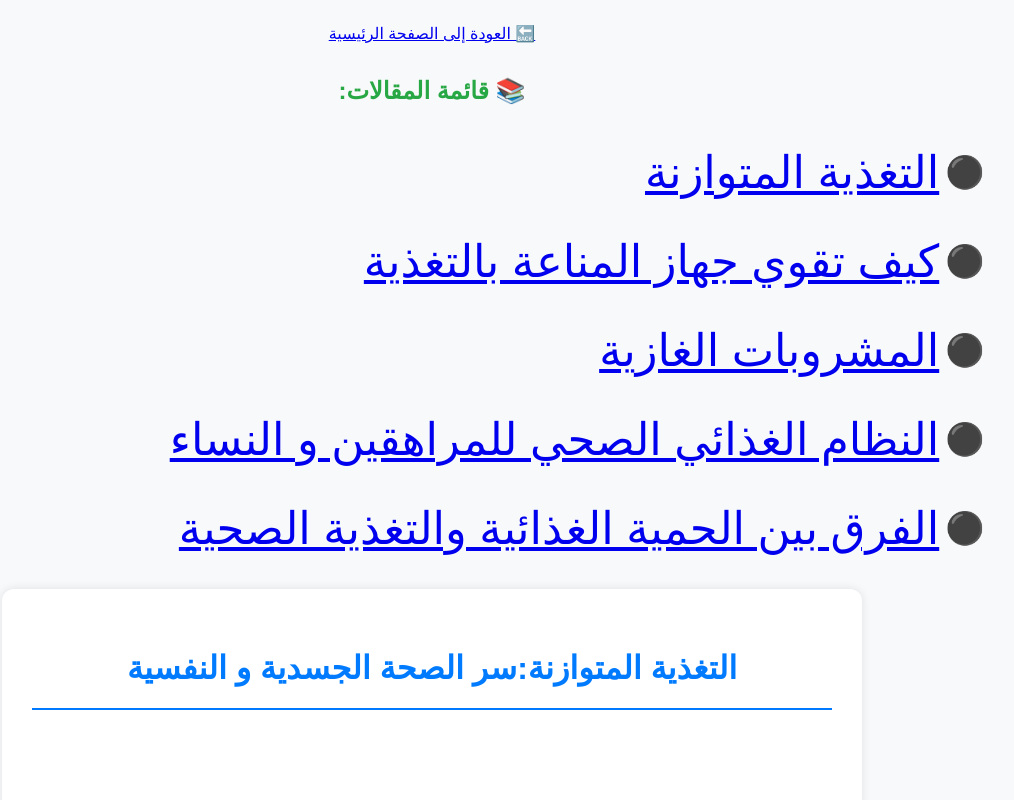
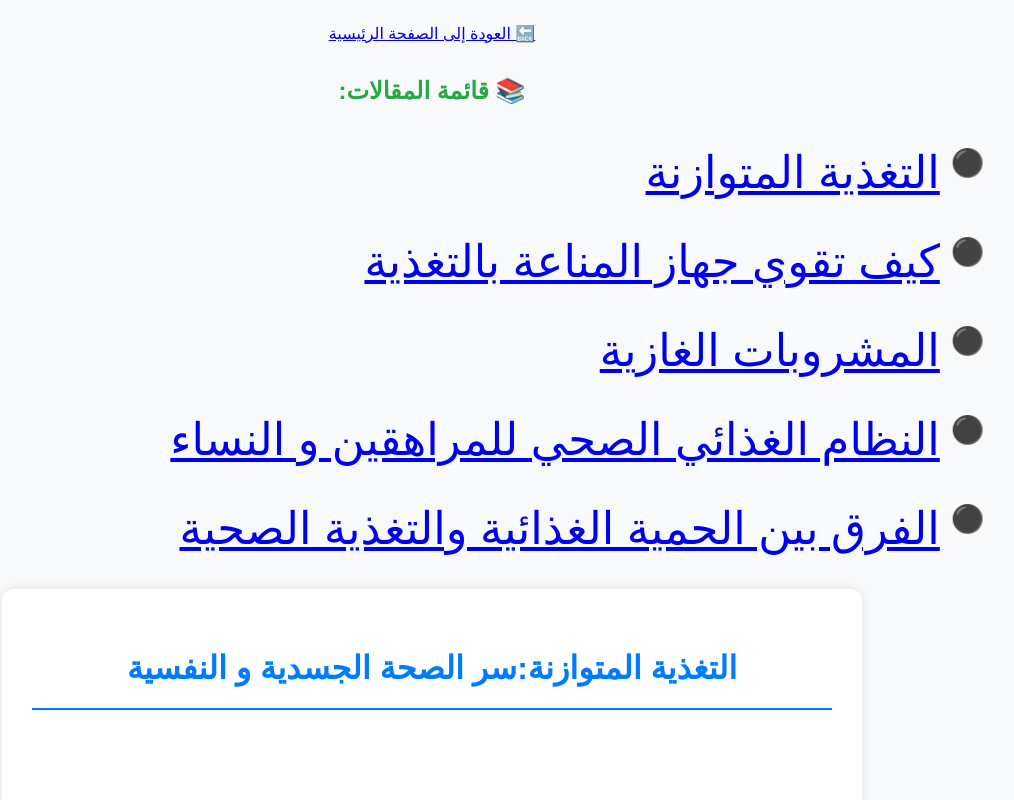
Before and after one commit to med-articles/med-articles, a plain HTML site: page nutrition.html in a window 1280 px wide. Shown: the top 800 px of the page, without its empty margins (208-1222 px from the left). Drawn offline with Linux system fonts and the light colour scheme.

Commit message:
Update nutrition.html

```diff
--- a/nutrition.html
+++ b/nutrition.html
@@ -72,21 +72,24 @@ ul li {
 
 ul:not(.pin) li {
   display: flex;
-  align-items: center;     /* يوسّط النقطة مع النص */
+  align-items: flex-start;     /* يوسّط النقطة مع النص */
   margin-bottom: 8px;
+gap:5px;
+list-style:none;
 }
 
 ul:not(.pin) li::before {
   content: "⚫";
   color: #007BFF;
-  font-size: 0.7em;
+  font-size: 0.6em;
   margin-left: 6px;
+margin-top:0.25em;
 }
 
 /* القوائم بالدبابيس */
 ul.pin li {
   display: flex;
-  align-items: center;
+  align-items: flex-start;
   margin-bottom: 8px;
   font-size: 1.2em;
   font-weight: bold;
@@ -98,6 +101,7 @@ ul.pin li::before {
   font-size: 2em;
   margin-left: 6px;
   color: #444;
+margin-top:0.25em;
 }
     ul.pin li strong {
   color: #444444;
```
